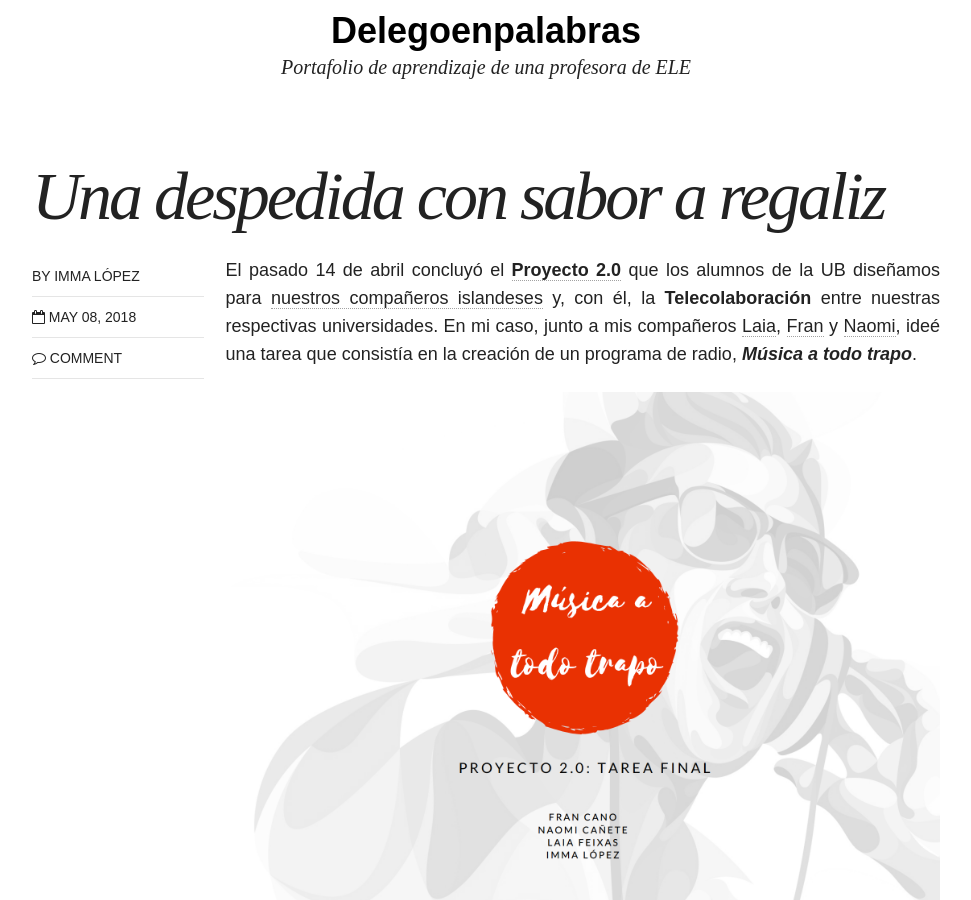
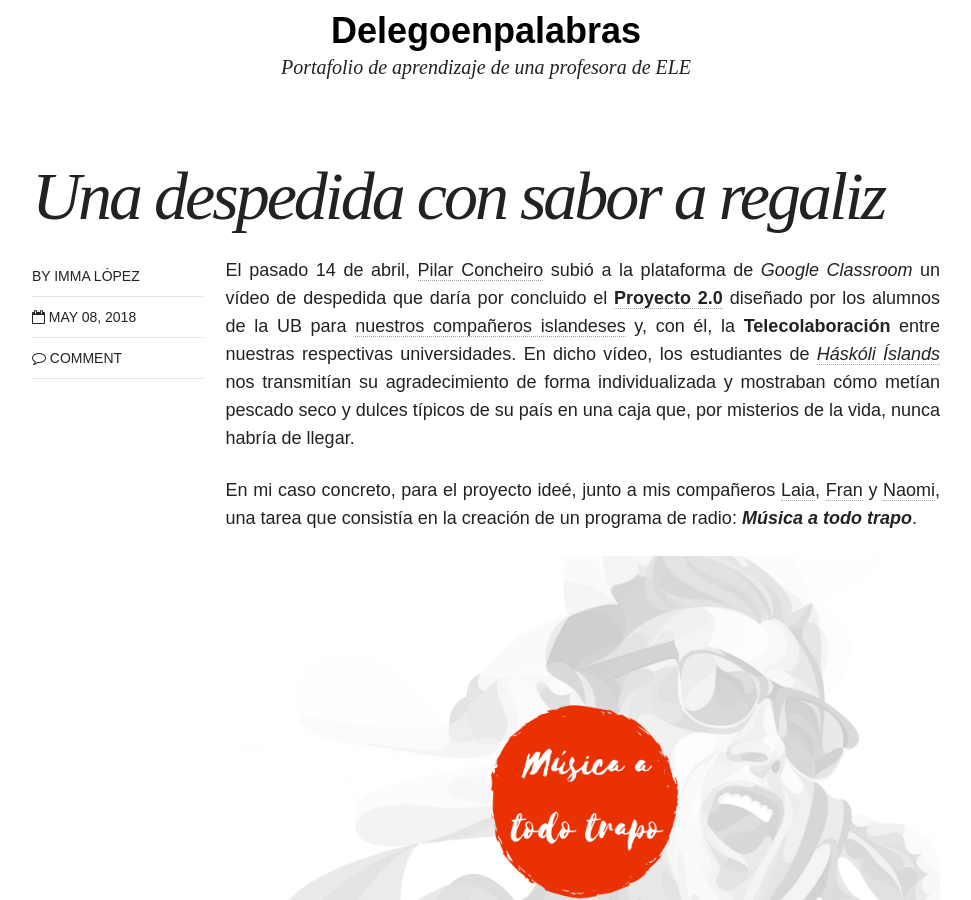
Before and after one commit to immalopez/immalopez.github.io, a Jekyll site: the page built from _posts/blog/2018-05-08-reflexion-final-tic.md, in a window 1280 px wide and 900 px high, scrolled down 316 px. Shown: the whole window, without its empty margins (154-1125 px from the left). Built offline with Jekyll 4.4.1, drawn with Linux system fonts in a browser that asks for light colours; nearby versions of some CDN libraries; comment, search, counter and statistics services are not loaded.

Commit message:
Update 2018-05-08-reflexion-final-tic.md

```diff
--- a/_posts/blog/2018-05-08-reflexion-final-tic.md
+++ b/_posts/blog/2018-05-08-reflexion-final-tic.md
@@ -11,7 +11,9 @@
 # modified: 2016-06-01T14:19:19-04:00
 ---
 
-El pasado 14 de abril concluyó el <a href="https://docs.google.com/document/d/1H58zZLbBANnXFQOmvcGZtIKY-Ss6r7NqzxZAXsKW3bU/edit?usp=sharing" target="_blank">**Proyecto 2.0**</a> que los alumnos de la UB diseñamos para <a href="https://immalopez.github.io/blog/halldor-primera-toma/" target="_blank">nuestros compañeros islandeses</a> y, con él, la **Telecolaboración** entre nuestras respectivas universidades. En mi caso, junto a mis compañeros <a href="https://verborreadeverba-errante.blogspot.com" target="_blank">Laia</a>, <a href="http://elefantearana.blogspot.com" target="_blank">Fran</a> y <a href="http://ele365.blogspot.com" target="_blank">Naomi</a>, ideé una tarea que consistía en la creación de un programa de radio, **_Música a todo trapo_**.
+El pasado 14 de abril, <a href="https://www.laopinioncoruna.es/contraportada/2010/04/01/pilar-concheiro-espanol-tierras-vikingas/370478.html" target="_blank">Pilar Concheiro</a> subió a la plataforma de _Google Classroom_ un vídeo de despedida que daría por concluido el <a href="https://docs.google.com/document/d/1H58zZLbBANnXFQOmvcGZtIKY-Ss6r7NqzxZAXsKW3bU/edit?usp=sharing" target="_blank">**Proyecto 2.0**</a> diseñado por los alumnos de la UB para <a href="https://immalopez.github.io/blog/halldor-primera-toma/" target="_blank">nuestros compañeros islandeses</a> y, con él, la **Telecolaboración** entre nuestras respectivas universidades. En dicho vídeo, los estudiantes de <a href="http://english.hi.is" target="_blank">_Háskóli Íslands_</a> nos transmitían su agradecimiento de forma individualizada y mostraban cómo metían pescado seco y dulces típicos de su país en una caja que, por misterios de la vida, nunca habría de llegar.
+
+En mi caso concreto, para el proyecto ideé, junto a mis compañeros <a href="https://verborreadeverba-errante.blogspot.com" target="_blank">Laia</a>, <a href="http://elefantearana.blogspot.com" target="_blank">Fran</a> y <a href="http://ele365.blogspot.com" target="_blank">Naomi</a>, una tarea que consistía en la creación de un programa de radio: **_Música a todo trapo_**.
 
 ![Portada](/images/Screen Shot 2018-06-10 at 15.18.35.png)
 
```
